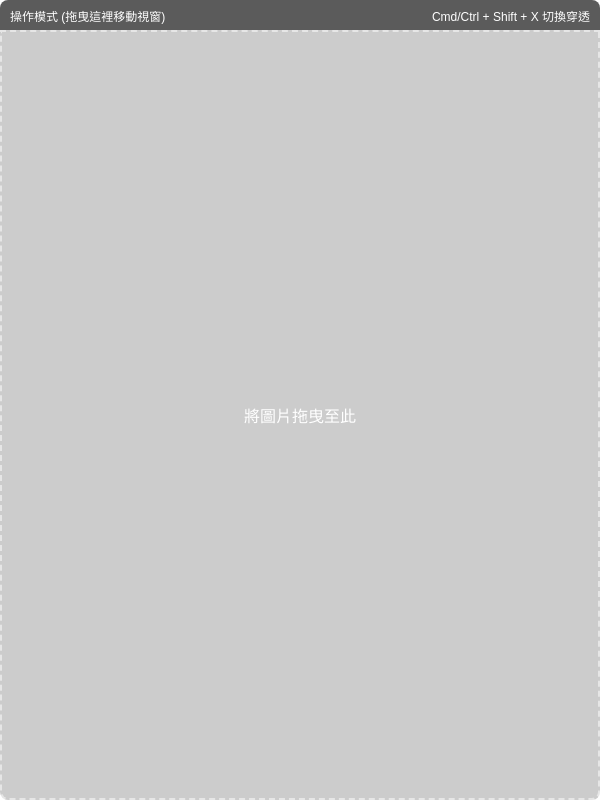
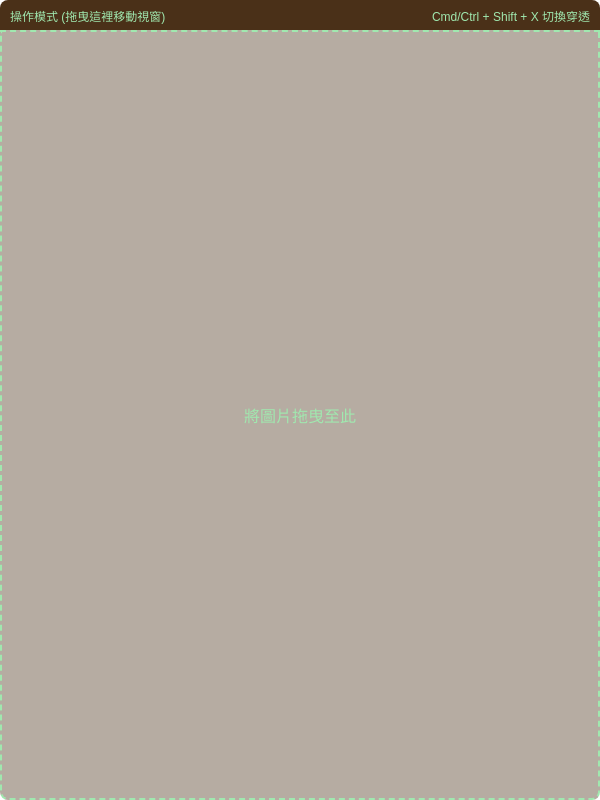
Before and after one commit to anshaer/Photo-editing-aid, an Electron app: page index.html in a window 600 px wide. Drawn offline with Linux system fonts and the light colour scheme; no server answers.

Commit message:
Update styles for drag-bar and image-container

```diff
--- a/style.css
+++ b/style.css
@@ -8,18 +8,16 @@
 body, html {
   width: 100%;
   height: 100%;
-  /* 預設整體背景全透明 */
   background-color: transparent;
   overflow: hidden;
   font-family: sans-serif;
 }
 
-/* 頂部標題列：設定 -webkit-app-region: drag 讓無邊框視窗可以被拖動 */
 .drag-bar {
   -webkit-app-region: drag;
   height: 30px;
-  background-color: rgba(50, 50, 50, 0.8);
-  color: white;
+  background-color: #4A3018;
+  color: #A0E8AF;
   display: flex;
   justify-content: space-between;
   align-items: center;
@@ -30,7 +28,6 @@ body, html {
   transition: opacity 0.3s;
 }
 
-/* 當進入穿透模式時，讓標題列消失，畫面更乾淨 */
 body.click-through .drag-bar {
   opacity: 0;
 }
@@ -38,8 +35,8 @@ body.click-through .drag-bar {
 .image-container {
   width: 100%;
   height: calc(100% - 30px);
-  background-color: rgba(0, 0, 0, 0.2); /* 尚未載入圖片時的半透明底色 */
-  border: 2px dashed rgba(255, 255, 255, 0.5);
+  background-color: rgba(74, 48, 24, 0.4);
+  border: 2px dashed #A0E8AF;
   display: flex;
   justify-content: center;
   align-items: center;
@@ -50,12 +47,12 @@ body.click-through .drag-bar {
 }
 
 body.click-through .image-container {
-  border: none; /* 穿透模式隱藏邊框 */
+  border: none;
   background-color: transparent;
 }
 
 #drop-text {
-  color: white;
+  color: #A0E8AF;
   pointer-events: none;
 }
 
@@ -64,5 +61,5 @@ body.click-through .image-container {
   max-height: 100%;
   object-fit: contain;
   display: none;
-  opacity: 0.6; /* 核心：圖片預設半透明，可自行修改此數值 0.1~1.0 */
+  opacity: 0.6;
 }
```
